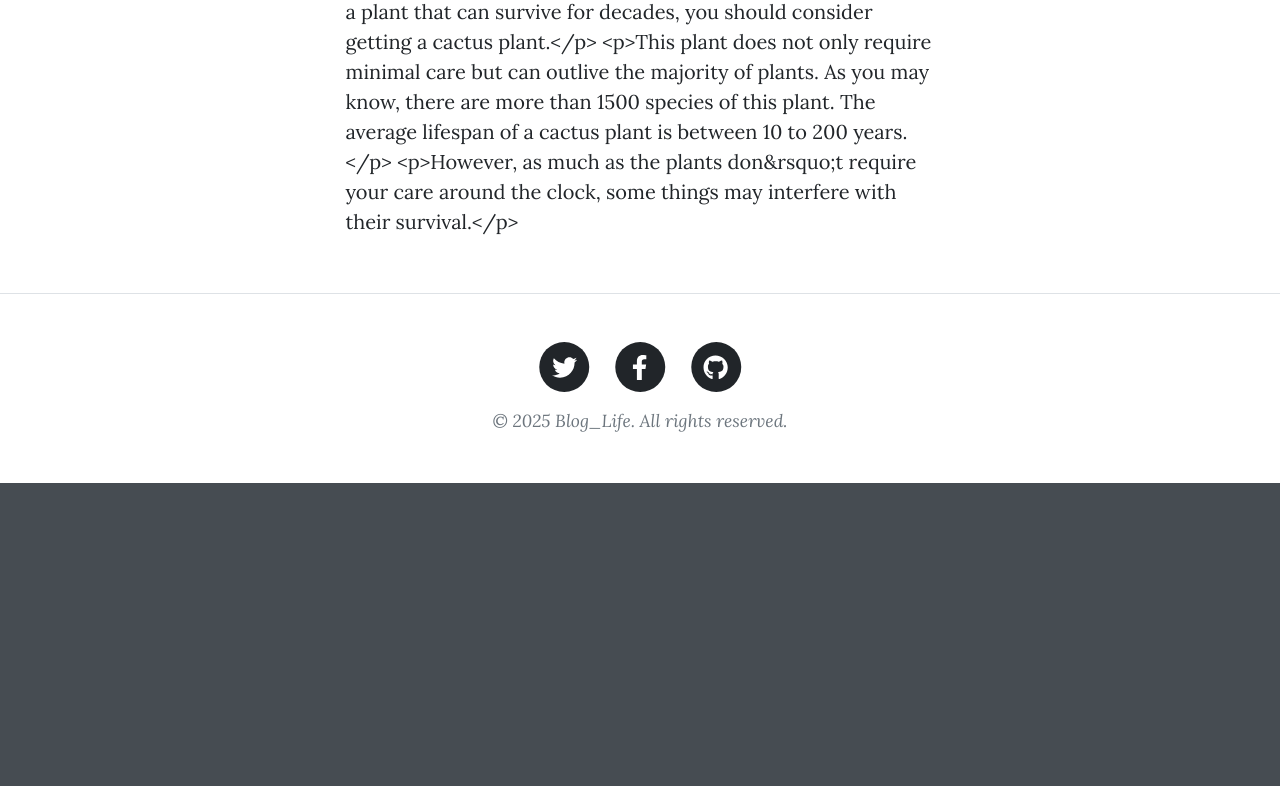
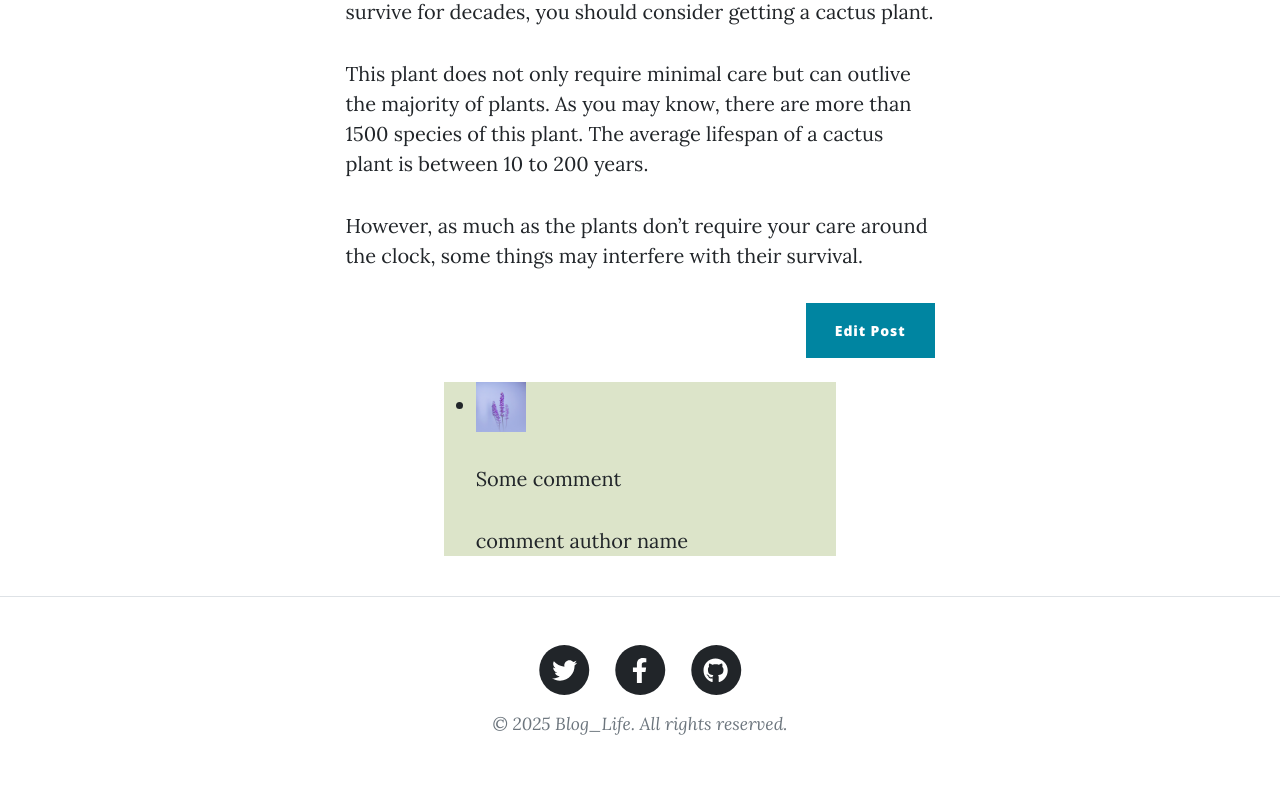
Before and after one commit to YNhuLe/Programming, a Flask app: page /post/2 in a window 1280 px wide. Shown: the part 875-1661 px from the top of the page. Before the commit the page ends 1358 px from the top, so only its background shows below. Run offline with Flask 3, Linux system fonts and the light colour scheme; a user stored in the database is signed in; some libraries are stand-ins or nearby versions.

Commit message:
fix bugs in database and new_post form

```diff
--- a/Blogs/main.py
+++ b/Blogs/main.py
@@ -6,6 +6,7 @@ from sqlalchemy import Integer, String, Text
 from sqlalchemy.orm import DeclarativeBase, Mapped, mapped_column
 from flask_bootstrap import Bootstrap
 from werkzeug.security import check_password_hash, generate_password_hash
+from flask_ckeditor import CKEditor
 
 from forms import RegisterForm, CreatePostForm, LoginForm
 from flask_login import UserMixin, LoginManager, login_user, logout_user, current_user
@@ -16,6 +17,7 @@ app = Flask(__name__)
 app.config['WTF_CSRF_ENABLED'] = True
 app.config['SECRET_KEY'] = 'lenhuy1996'
 Bootstrap(app)
+ckeditor=CKEditor(app)
 
 
 class Base(DeclarativeBase):
@@ -112,11 +114,6 @@ def get_post():
                            )
 
 
-@app.route("/do")
-def do_some():
-    return "Hello"
-
-
 @app.route("/about")
 def about():
     print("about page")
@@ -148,7 +145,7 @@ def add_new_post():
             subtitle=form.subtitle.data,
             body=form.body.data,
             img_url=form.img_url.data,
-            author=current_user,
+            author=current_user.name,
             date=date.today().strftime("%B %d, %Y")
         )
         db.session.add(new_post)
@@ -169,10 +166,10 @@ def edit_post(post_id):
         body=post.body
     )
     if edit_form.validate_on_submit():
-        post.title = edit_form.title.data,
-        post.subtitle = edit_form.subtitle.data,
-        post.img_url = edit_form.img_url.data,
-        post.author = current_user,
+        post.title = edit_form.title.data
+        post.subtitle = edit_form.subtitle.data
+        post.img_url = edit_form.img_url.data
+        post.author = current_user.name
         post.body = edit_form.body.data
         db.session.commit()
         return redirect(url_for("show_post", post_id=post.id))
--- a/Blogs/templates/post.html
+++ b/Blogs/templates/post.html
@@ -1,7 +1,21 @@
 {% include "header.html" %}
 
+<style>
+  .image{
+width: 50px;
+height: 50px;
+
+}
+
+    .comment{
+    background-color:#DCE4C9;
+    }
+
+</style>
+
+
 <!-- Page Header-->
-<header class="masthead" style="height:100%;background-image: url('{{ post.image_url }}');background-position:center;background-size:cover;
+<header class="masthead" style="height:100%;background-image: url('{{ post.img_url }}');background-position:center;background-size:cover;
 background-repeat:no-repeat;">
     <div class="container position-relative px-4 px-lg-5">
         <div class="row gx-4 gx-lg-5 justify-content-center">
@@ -24,7 +38,31 @@ background-repeat:no-repeat;">
     <div class="container px-4 px-lg-5">
         <div class="row gx-4 gx-lg-5 justify-content-center">
             <div class="col-md-10 col-lg-8 col-xl-7">
-                <p>{{ post.body }}
+                <p>{{ post.body | safe }}
+<!--                only show the edit button to admin( first user)-->
+                {% if current_user.id == 1: %}
+                    <div class="d-flex justify-content-end mb-4">
+                     <a class="btn btn-primary float-right"
+                         href="{{url_for('edit_post', post_id=post.id)}}">Edit Post</a>
+            </div>
+                {% endif %}
+
+        <div class="col-lg-8 col-md-10 mx-auto comment">
+          <ul class="commentList">
+            <li>
+              <div class="commenterImage">
+                <img class="image"
+                  src="../static/assets/img/profile.jpg"
+                />
+              </div>
+              <div class="commentText">
+                <p>Some comment</p>
+                <span class="date sub-text">comment author name</span>
+              </div>
+            </li>
+          </ul>
+        </div>
+
             </div>
         </div>
     </div>
--- a/Blogs/templates/register.html
+++ b/Blogs/templates/register.html
@@ -6,7 +6,7 @@
 
 <style>
   .btn-margin-top {
-    margin-top: 20px; /* Adjust as needed */
+    margin-top: 20px;
   }
 </style>
 
```
Also changed, not shown: Blogs/templates/index.html (+17 -0 lines), Blogs/templates/make_post.html (+7 -5 lines), Blogs/instance/posts.db, Blogs/static/assets/favicon.ico (added), Blogs/static/assets/img/profile.jpg (added).
